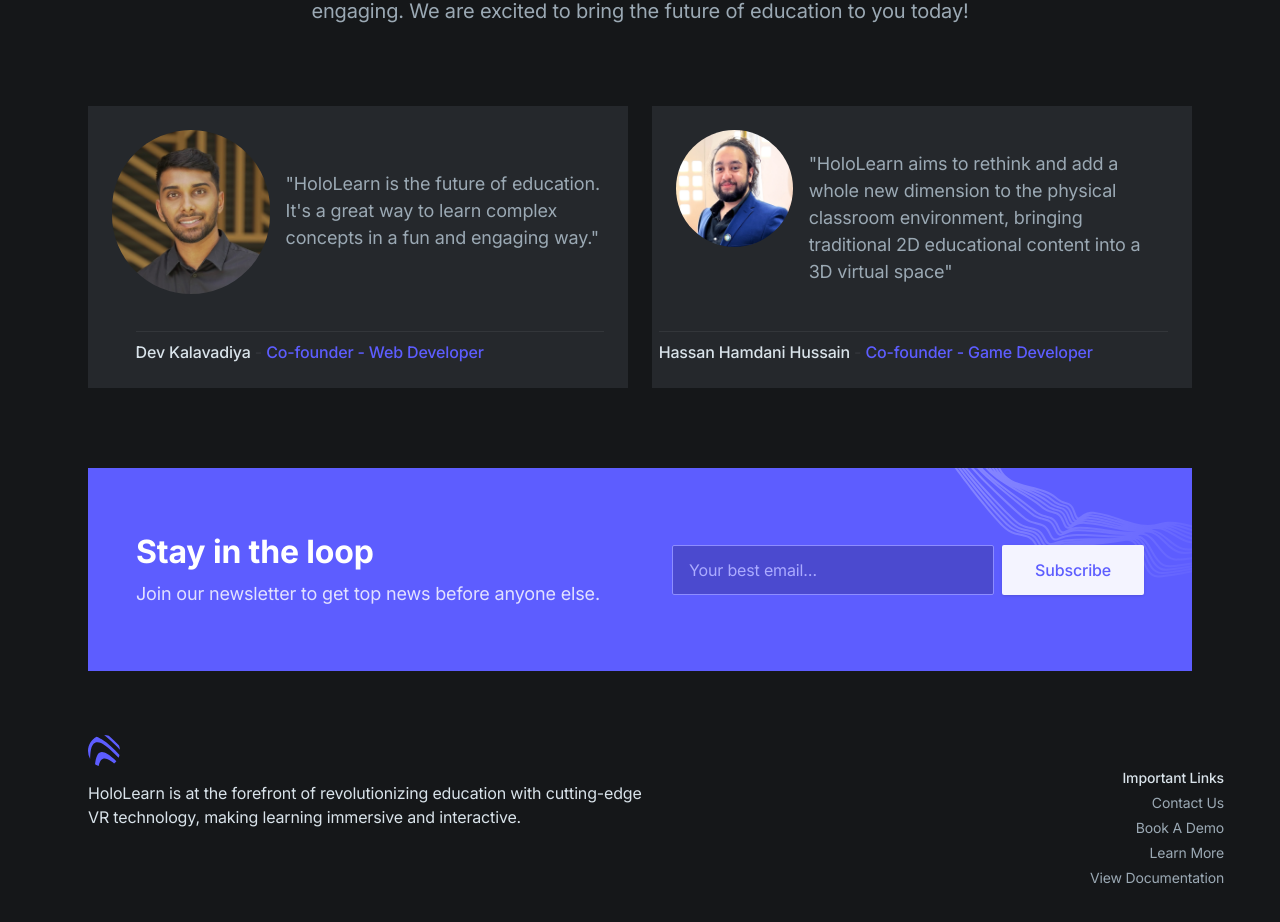
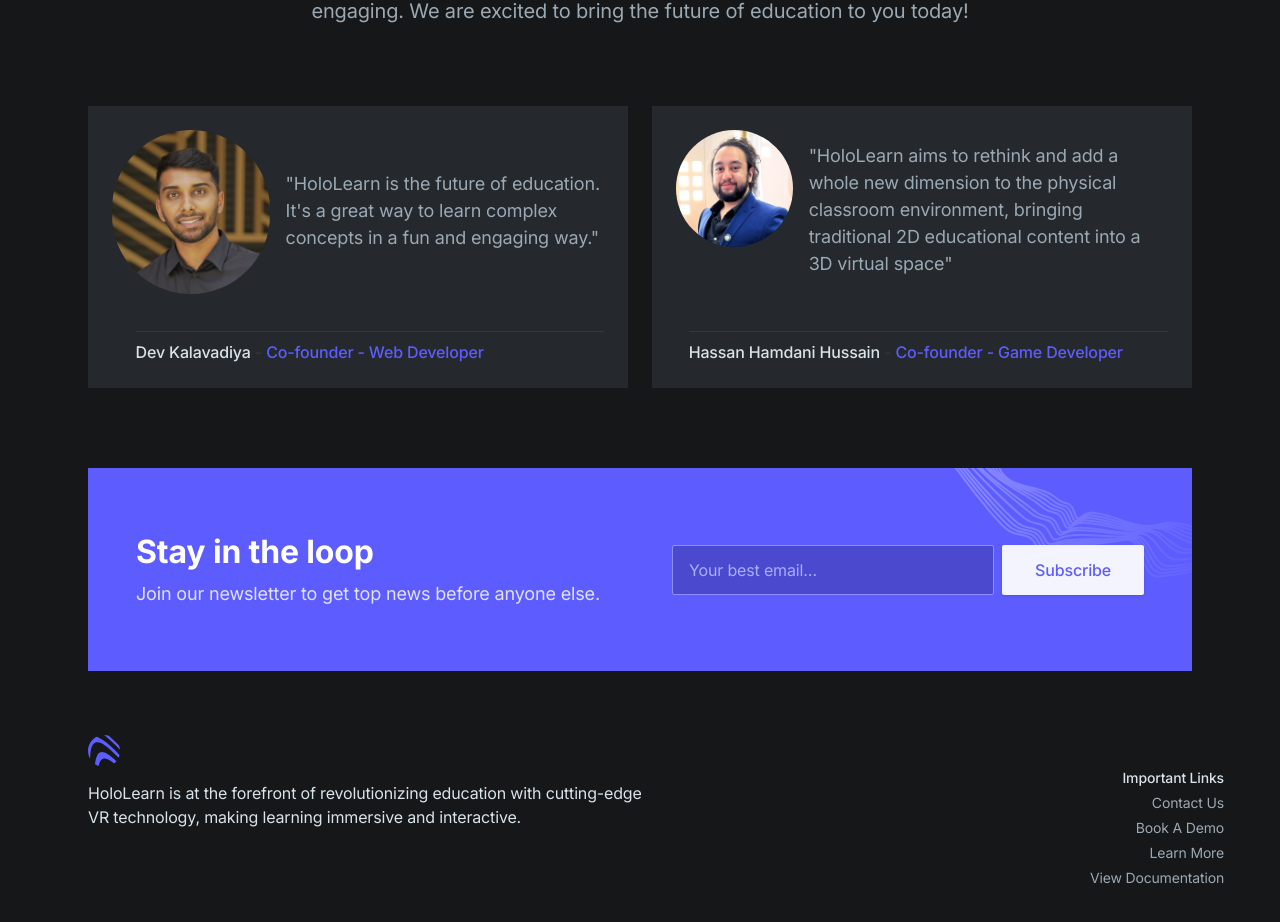
Before and after one commit to Dev-Kalavadia/HoloLearn, a Next.js app in the folder Frontend/: page / in a window 1280 px wide. Shown: the part 2673-3595 px from the top of the page. Built offline with nearby package versions, Linux system fonts and the light colour scheme; no server answers.

Commit message:
Update testimonials.tsx

```diff
--- a/Frontend/components/testimonials.tsx
+++ b/Frontend/components/testimonials.tsx
@@ -42,8 +42,8 @@
                 <Image className="rounded-full" src={TestimonialImage02} width={450} height={450} alt="Testimonial 02" />
               </div>
               <div className="flex flex-col justify-between">
-                <blockquote className="text-lg pt-5 text-gray-400 grow">"HoloLearn aims to rethink and add a whole new dimension to the physical classroom environment, bringing traditional 2D educational content into a 3D virtual space"</blockquote>
-                <div className="text-gray-700 font-medium mt-[3-rem] pt-2 border-t border-gray-700 ml-[-150px]">
+                <blockquote className="text-lg pt-3 text-gray-400 grow">"HoloLearn aims to rethink and add a whole new dimension to the physical classroom environment, bringing traditional 2D educational content into a 3D virtual space"</blockquote>
+                <div className="text-gray-700 font-medium mt-[3-rem] pt-2 border-t border-gray-700 ml-[-120px]">
                   <cite className="text-gray-200 not-italic">Hassan Hamdani Hussain</cite> - <a className="text-purple-600 hover:text-gray-200 transition duration-150 ease-in-out" href="/">Co-founder - Game Developer</a>
                 </div>
               </div>
```
